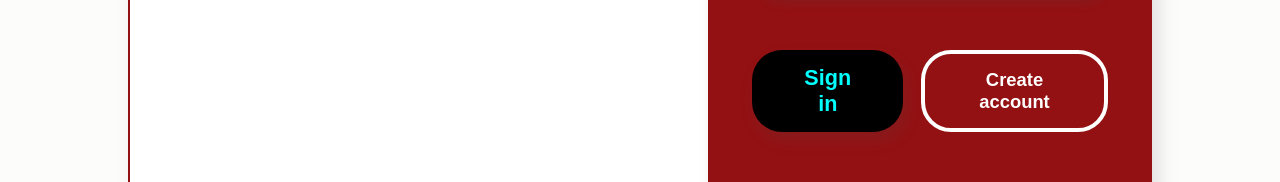
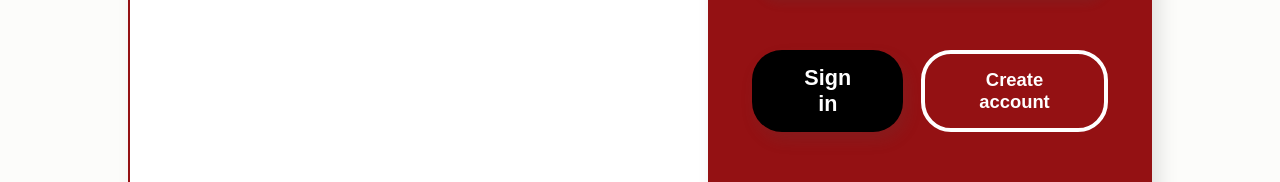
Before and after one commit to radio-spot/radio-request, a website built with Vite: page index.html in a window 1280 px wide. In both pictures the pointer is over the button "Sign in". Shown: the part 451-633 px from the top of the page. Built offline with nearby package versions, Linux system fonts and the light colour scheme.

Commit message:
Update login.css

```diff
--- a/src/styles/login.css
+++ b/src/styles/login.css
@@ -132,7 +132,7 @@ body {
 
 .sign-in:hover {
   background: #000000;
-  color: #00ffff
+  color: #ffffff
 }
 
 .create-account {
```
